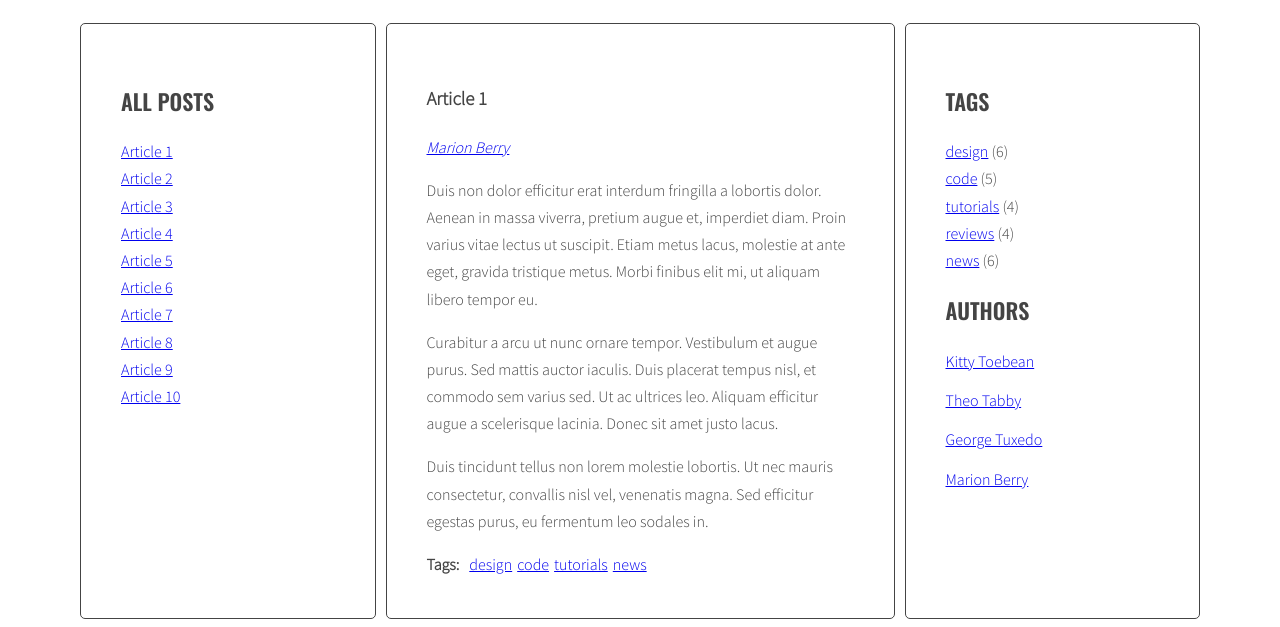
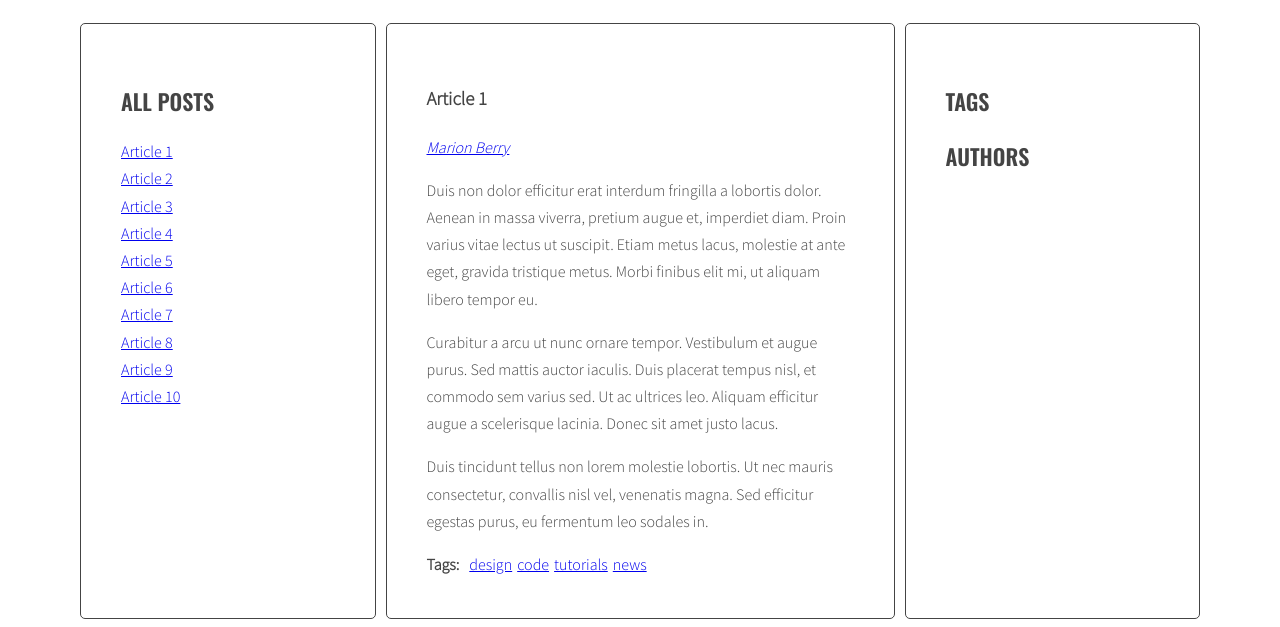
Before and after one commit to burnsann/javascript-blog, a website: page index.html in a window 1280 px wide. Shown: the part 220-847 px from the top of the page. Drawn offline with nearby package versions, Linux system fonts and the light colour scheme.

Commit message:
Remove tags and authors lists from index.html

```diff
--- a/index.html
+++ b/index.html
@@ -37,7 +37,7 @@
                     </ul>
                   </div>
                 </article>
-                <article class="post" id="article-2" data-tags="code tutorials news" data-author="Theo Tabby">
+                <article class="post" id="article-2" data-tags="tutorials news" data-author="Theo Tabby">
                   <h3 class="post-title">Article 2</h3>
                   <p class="post-author"></p>
                   <div class="post-content">
@@ -167,34 +167,9 @@
               <aside class="sidebar">
                 <h2 class="section-title">Tags</h2>
                 <ul class="list tags">
-                  <li><a href="#">design</a> <span>(6)</span></li>
-                  <li><a href="#">code</a> <span>(5)</span></li>
-                  <li><a href="#">tutorials</a> <span>(4)</span></li>
-                  <li><a href="#">reviews</a> <span>(4)</span></li>
-                  <li><a href="#">news</a> <span>(6)</span></li>
                 </ul>
                 <h2 class="section-title">Authors</h2>
                 <ul class="list authors">
-                  <li>
-                    <a href="#">
-                      <span class="author-name">Kitty Toebean</span>
-                    </a>
-                  </li>
-                  <li>
-                    <a href="#">
-                      <span class="author-name">Theo Tabby</span>
-                    </a>
-                  </li>
-                  <li>
-                    <a href="#">
-                      <span class="author-name">George Tuxedo</span>
-                    </a>
-                  </li>
-                  <li>
-                    <a href="#">
-                      <span class="author-name">Marion Berry</span>
-                    </a>
-                  </li>
                 </ul>
               </aside>
             </main>
```
